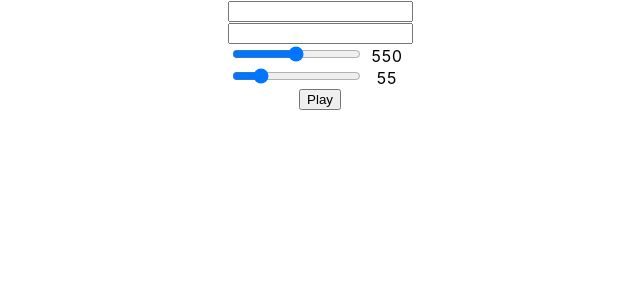
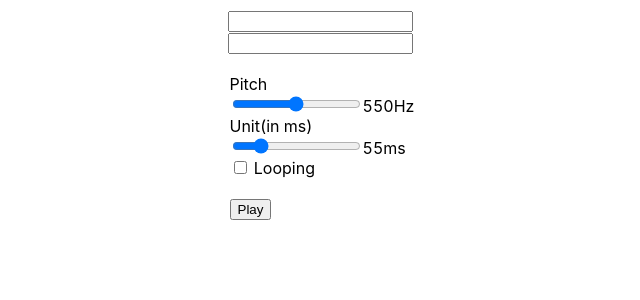
Before and after one commit to VardanHeroic/morse, a React (Create React App) app: page / in a window 1280 px wide. Shown: the top 300 px of the page, without its empty margins (320-960 px from the left). Built offline with nearby package versions, Linux system fonts and the light colour scheme; the HTML template or start-up script is replaced by a standard one.

Commit message:
added looping

```diff
--- a/src/App.css
+++ b/src/App.css
@@ -1,9 +1,22 @@
 .App {
+    padding: 10px;
   text-align: center;
+  width: 50vw;
+  margin: 0 auto;
+  display: flex;
+  justify-content: center;
+  flex-wrap: wrap
 }
 .sound{
 font-variant-numeric: tabular-nums;
+text-align: left;
 }
+.inputs{
+    width: 100%;
+    margin-bottom: 20px;
+}
+
+
 .sound span{
     display: inline-block;
     width: 3em;
--- a/src/App.tsx
+++ b/src/App.tsx
@@ -16,8 +16,10 @@ function App() {
     }
     return (
         <div className="App">
-            <TextInput {...props} />
-            <MorseInput {...props} />
+            <div className="inputs">
+                <TextInput {...props} />
+                <MorseInput {...props} />
+            </div>
             <Sound morse={morse} />
         </div>
     );
--- a/src/Sound.tsx
+++ b/src/Sound.tsx
@@ -4,6 +4,7 @@ export default function Sound({ morse }: { morse: string }) {
     const [unit, setUnit] = useState(55)
     const [freq, setFreq] = useState(550)
     const [play, setPlay] = useState(false)
+    const [looping, setLooping] = useState(false)
     let stop = false
     const timing = {
         ' ': [3, 0],
@@ -32,10 +33,29 @@ export default function Sound({ morse }: { morse: string }) {
     };
 
     useEffect(() => {
-        if (play) {
-           playMorse()
+        async function morse() {
+            console.log(looping);
+
+            if (!play) {
+                return
+            }
+            if (!looping) {
+                await playMorse()
+                setPlay(false)
+                return
+            }
+            while (true) {
+                await playMorse()
+                await playSound(7*unit,0)
+                if (stop) {
+                   break
+                }
+            }
+            setPlay(false)
+
         }
-    },[play])
+        morse()
+    }, [play])
 
     const playMorse = async () => {
         for (const char of morse.split('')) {
@@ -45,14 +65,16 @@ export default function Sound({ morse }: { morse: string }) {
             await playSound(timing[char as keyof object][0] * unit, timing[char as keyof object][1] * freq)
         }
         stop = false
-        setPlay(false)
     }
 
     return (
         <div className="sound">
-            <input type="range" onInput={(e: any) => { setFreq(e.target.value) }} min={300} value={freq} max={800} /><span>{freq}</span><br/>
-            <input type="range" onInput={(e: any) => { setUnit(e.target.value) }} min={20} value={unit} max={200} /><span>{unit}</span><br/>
-            <button onClick={!play ? () => {setPlay(true)} : () => {setPlay(false); stop = true}}>{play ? "Stop" : "Play"}</button>
+            <label>Pitch</label><br />
+            <input type="range" onInput={(e: any) => { setFreq(e.target.value) }} min={300} value={freq} max={800} /><span>{freq+'Hz'}</span><br />
+            <label>Unit(in ms)</label><br />
+            <input type="range" onInput={(e: any) => { setUnit(e.target.value) }} min={20} value={unit} max={200} /><span>{unit+'ms'}</span><br />
+            <input type="checkbox" onInput={() => { setLooping(!looping) }}></input> <label>Looping</label><br/><br/>
+            <button onClick={!play ? () => { setPlay(true) } : () => { setPlay(false); stop = true }}>{play ? "Stop" : "Play"}</button>
         </div>
     )
 }
```
